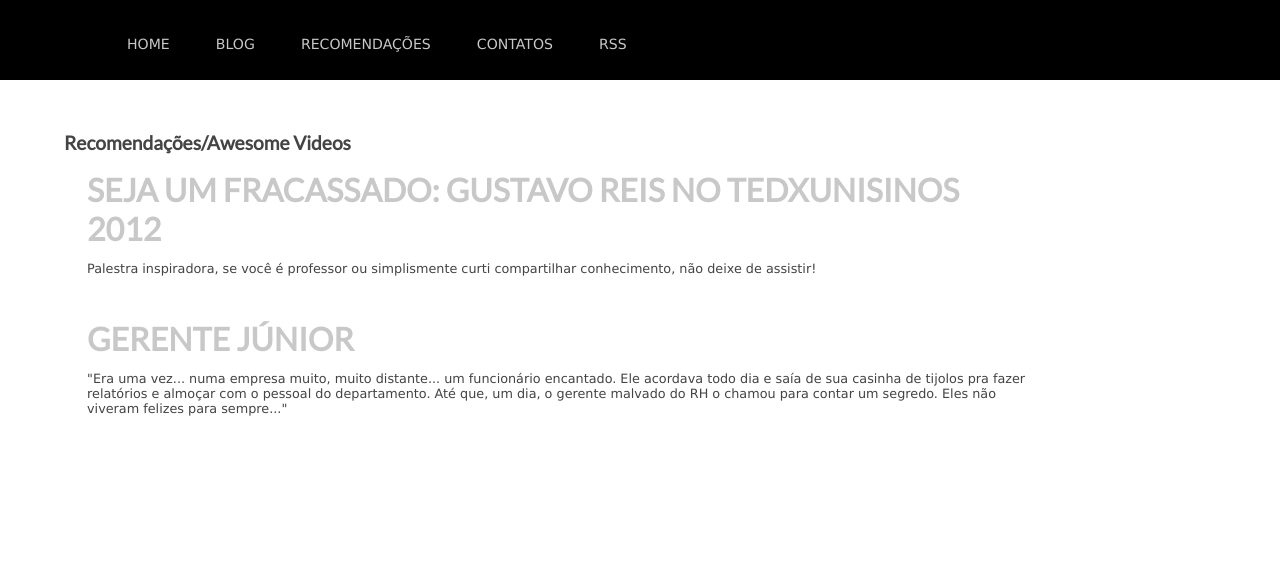
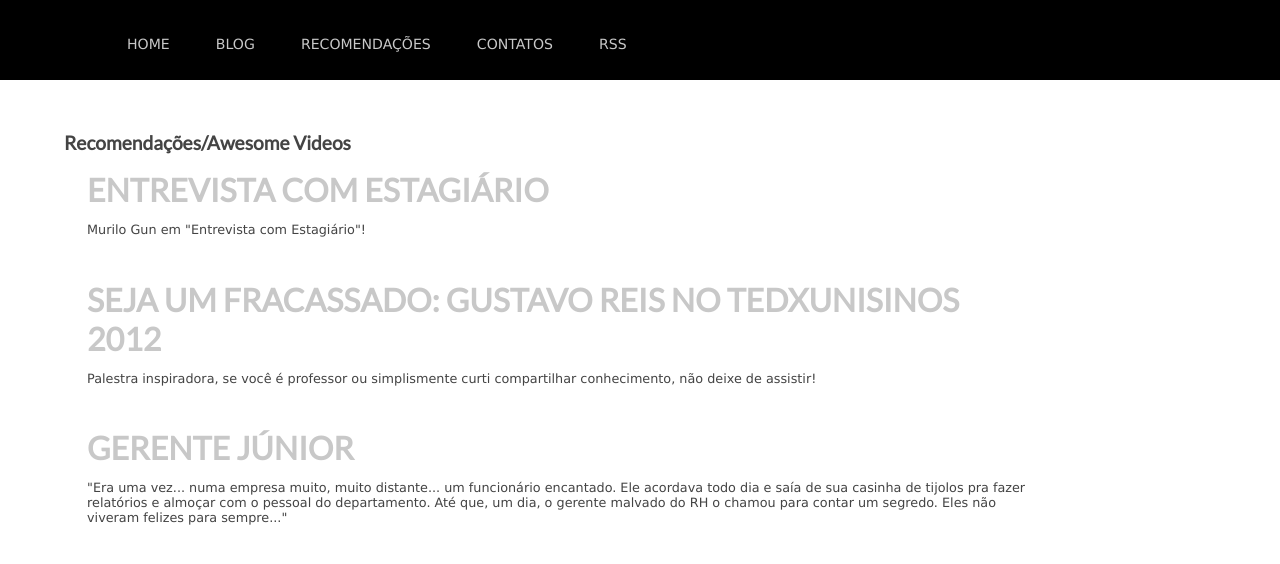
Before and after one commit to rgarbin/rgarbin.github.com, a Jekyll site: the page built from references/video.html, in a window 1280 px wide. Shown: the top 564 px of the page. Built offline with Jekyll 4.4.1, drawn with Linux system fonts in a browser that asks for light colours; comment, search, counter and statistics services are not loaded.

Commit message:
RFT - Add awesome video

```diff
--- a/references/video.html
+++ b/references/video.html
@@ -3,6 +3,12 @@ layout: default
 title: Recomendações Videos
 ---
 <h1>Recomendações/Awesome Videos</h1>
+<article>
+    <div class="post">
+      <h3><a href="http://www.youtube.com/watch?v=VdIhejX6imc" alt="Entrevista com Estagiário" target="_blank">Entrevista com Estagiário</a></h3>
+      <p>Murilo Gun em "Entrevista com Estagiário"!</p>
+    </div>
+</article>
 <article>
     <div class="post">
       <h3><a href="http://www.youtube.com/watch?v=0LSTAIpCSa0" alt="Seja um fracassado: Gustavo Reis no TEDxUnisinos 2012" target="_blank">Seja um fracassado: Gustavo Reis no TEDxUnisinos 2012</a></h3>
```
